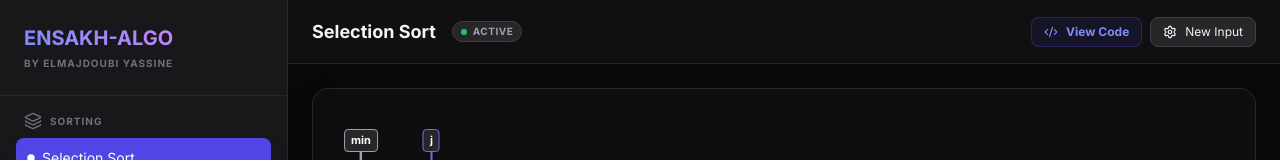
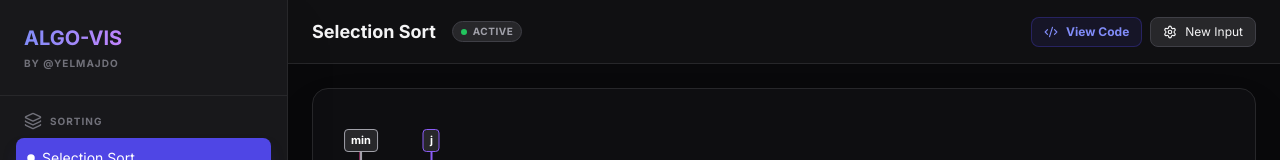
Before and after one commit to itsya-ssine/algo-visualiser, a React (Vite) app: page / in a window 1280 px wide. Both pictures are taken after a click on the button "Explore Visualizer". Shown: the top 160 px of the page. Built offline with nearby package versions, Linux system fonts and the light colour scheme.

Commit message:
Update Sidebar.tsx

```diff
--- a/components/Sidebar.tsx
+++ b/components/Sidebar.tsx
@@ -30,9 +30,9 @@ const Sidebar: React.FC<SidebarProps> = ({ selectedId, onSelect }) => {
       <div className="p-6 border-b border-zinc-800 flex items-center justify-between shrink-0">
         <div>
           <h1 className="text-xl font-bold bg-gradient-to-r from-indigo-400 to-purple-400 bg-clip-text text-transparent">
-            ENSAKH-ALGO
+            ALGO-VIS
           </h1>
-          <p className="text-[10px] text-zinc-500 mt-1 uppercase tracking-widest font-bold">By Elmajdoubi Yassine</p>
+          <p className="text-[10px] text-zinc-500 mt-1 uppercase tracking-widest font-bold">By @yelmajdo</p>
         </div>
       </div>
 
```
